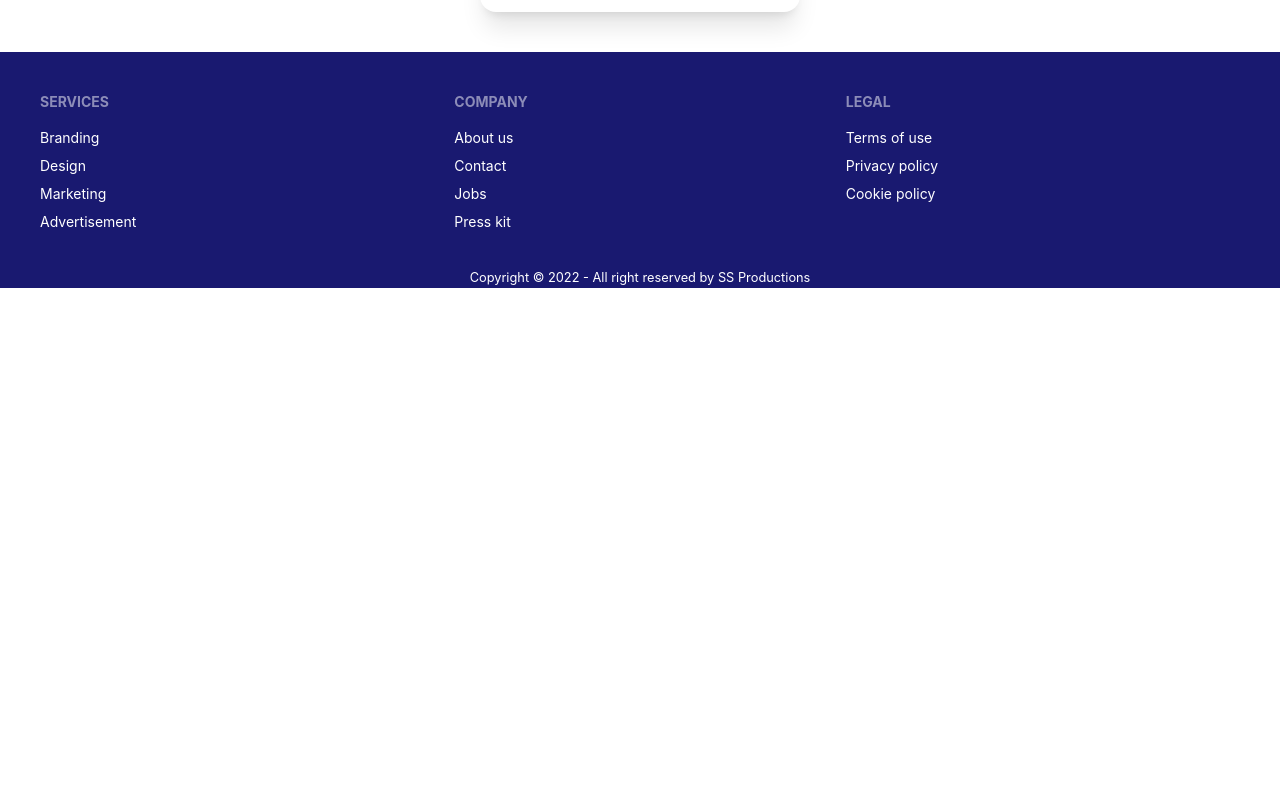
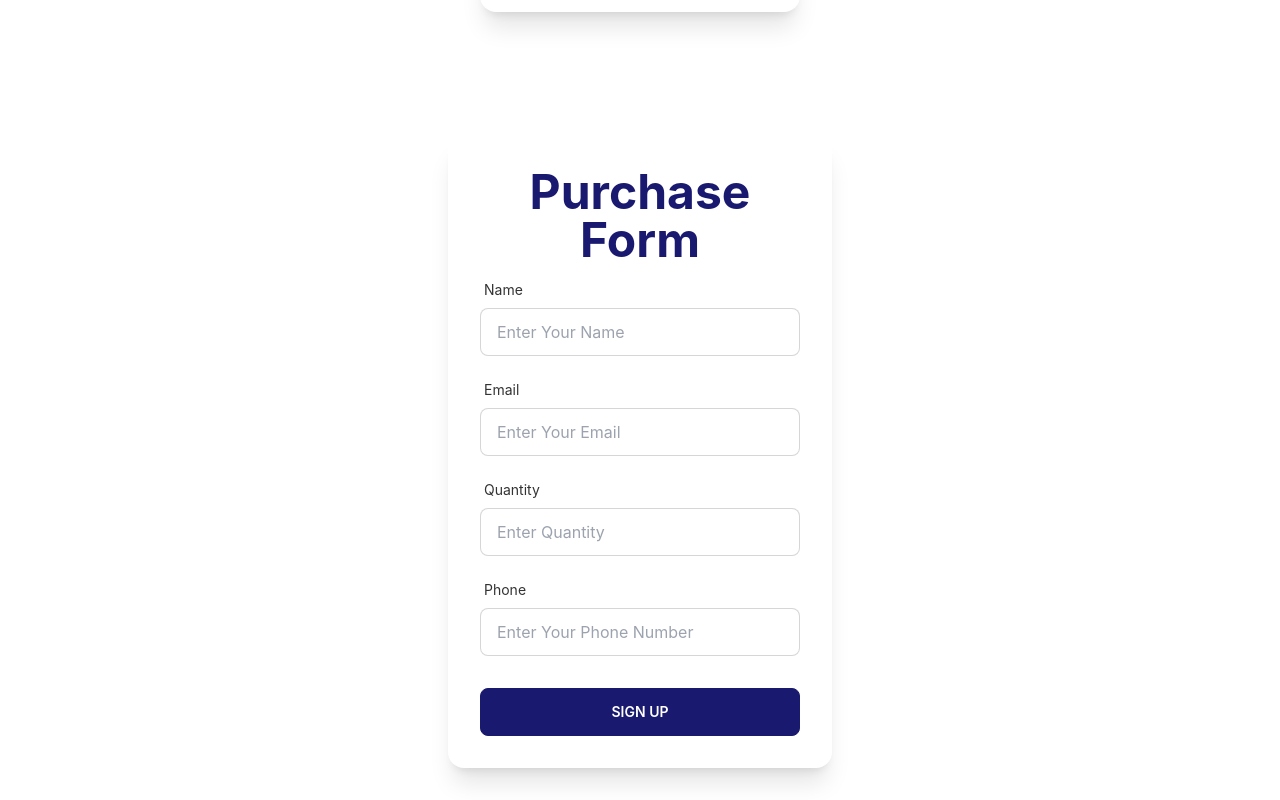
Before and after one commit to swadhin503/manufacturer-project, a React (Create React App) app: page /purchase/1 in a window 1280 px wide. Shown: the part 320-1120 px from the top of the page. Before the commit the page ends 800 px from the top, so only its background shows below. Built offline with nearby package versions, Linux system fonts and the light colour scheme; no server answers.

Commit message:
order form added

```diff
--- a/src/Pages/Login/SignUp.js
+++ b/src/Pages/Login/SignUp.js
@@ -1,26 +1,51 @@
-import React from 'react';
+import React, { useState } from 'react';
 import { useCreateUserWithEmailAndPassword, useSignInWithGoogle } from 'react-firebase-hooks/auth';
 import { useForm } from 'react-hook-form';
 import { Link, useNavigate } from 'react-router-dom';
 import auth from '../../firebase.init';
+import useToken from '../../hooks/useToken';
 import Loading from '../Shared/Loading';
+
 
 const SignUp = () => {
     const [signInWithGoogle, user, loading, error] = useSignInWithGoogle(auth);
 
     const { register, formState: { errors }, handleSubmit } = useForm();
 
+    // const [info,setInfo]= useState();
     const [
         createUserWithEmailAndPassword,
         user1,
         loading1,
         error1,
       ] = useCreateUserWithEmailAndPassword(auth);
-
+      const [token] = useToken(user||user1);
     const navigate = useNavigate();
 
     if(user || user1){
         navigate('/');
+
+    }
+    // console.log(userInfo);
+    if(user){
+      const allInfos = {
+        name: user?.user?.displayName,
+        email:user?.user?.email
+      }
+      // console.log(info)
+      // console.log(allInfos);
+
+      fetch('http://localhost:5000/user',{
+            method:'POST',
+            headers:{
+                'content-type': 'application/json'
+            },
+            body: JSON.stringify(allInfos)
+        })
+        .then(res=>res.json())
+        .then(data=>{
+            console.log(data)
+        })
     }
 
     let errorElement;
@@ -33,9 +58,30 @@ const SignUp = () => {
     }
 
     const onSubmit = data => {
-        console.log(data);
         createUserWithEmailAndPassword(data.email, data.password);
+        const userInfo = {
+          name: data?.name,
+          email: data?.email,
+          phone: data?.phone
+        }
+
+        fetch('http://localhost:5000/user',{
+              method:'POST',
+              headers:{
+                  'content-type': 'application/json'
+              },
+              body: JSON.stringify(userInfo)
+          })
+          .then(res=>res.json())
+          .then(data=>{
+              console.log(data)
+          })
     }
+    // console.log(user)
+      const handleSignIn=() => {
+        signInWithGoogle()
+
+        }
     return (
         <div className="flex justify-center items-center h-screen my-10">
         <div className="card w-96 bg-base-100 shadow-xl">
@@ -107,7 +153,7 @@ const SignUp = () => {
                 <p className="text-primary mt-3">Already have an account? <Link className="text-accent font-bold" to="/login">Login</Link></p>
                 <div className="divider">OR</div>
 
-                <button className="btn btn-outline btn-accent " onClick={() => signInWithGoogle()}>Continue With Google</button>
+                <button className="btn btn-outline btn-accent " onClick={handleSignIn}>Continue With Google</button>
 
             </div>
          </div>
--- a/src/Pages/Parts/Purchase.js
+++ b/src/Pages/Parts/Purchase.js
@@ -1,5 +1,6 @@
 import React from 'react';
 import { useAuthState } from 'react-firebase-hooks/auth';
+import { useForm } from 'react-hook-form';
 import { useQuery } from 'react-query';
 import { useParams } from 'react-router-dom';
 import auth from '../../firebase.init';
@@ -13,13 +14,21 @@ const Purchase = () => {
      )
    )
 
-//    const {name,picture,price,description,minOrder,available} = data;
-    const {user} = useAuthState(auth);
-    console.log(user);
+    const [user] = useAuthState(auth);
+    // console.log(user);
+    // console.log(user?.displayName);
    if(isLoading){
        <Loading></Loading>
    }
+
+   const { register, formState: { errors }, handleSubmit } = useForm();
+
+   const onSubmit = data => {
+    console.log(data);
+    }
+
     return (
+      <div>
         <div className="flex items-center justify-center my-10">
           <div className="grid gird-cols-1 lg:grid-cols-1 w-80 gap-5">
                <div class="card card-compact bg-base-100 shadow-xl">
@@ -37,6 +46,73 @@ const Purchase = () => {
                 </div>
             </div>
          </div>
+
+         {/* order infos */}
+         <div className="flex justify-center items-center h-screen my-10">
+           <div className="card w-96 bg-base-100 shadow-xl">
+             <div className="card-body">
+                <h2 className="text-center text-accent font-bold text-5xl">Purchase Form</h2>
+
+                <form onSubmit={handleSubmit(onSubmit)}>
+                     {/* Name */}
+
+                   <div className="form-control w-full max-w-xs">
+                      <label className="label">
+                         <span className="label-text">Name</span>
+                      </label>
+                    <input type="text" placeholder="Enter Your Name" value={user?.displayName} className="input input-bordered w-full max-w-xs" {...register("name")}/>
+                      <label className="label">
+                      {errors.name?.type === 'required' && <span className="label-text-alt text-red-500">{errors.name.message}</span>}
+                      </label>
+                    </div>
+                            {/* Email */}
+
+                   <div className="form-control w-full max-w-xs">
+                      <label className="label">
+                         <span className="label-text">Email</span>
+                      </label>
+                    <input type="email" placeholder="Enter Your Email" value={user?.email} className="input input-bordered w-full max-w-xs" {...register("email")}/>
+                      <label className="label">
+                      {errors.email?.type === 'required' && <span className="label-text-alt text-red-500">{errors.email.message}</span>}
+                      </label>
+                    </div>
+
+                    {/* Quantity */}
+
+                    <div className="form-control w-full max-w-xs">
+                      <label className="label">
+                         <span className="label-text">Quantity</span>
+                      </label>
+                    <input type="number" placeholder="Enter Quantity" className="input input-bordered w-full max-w-xs" {...register("orderQuantity",
+                    {
+                       min: 18, max: 99
+                    }
+
+                    )}/>
+                      <label className="label">
+                      {errors.password?.type === 'required' && <span className="label-text-alt text-red-500">{errors.orderQuantity?.message}</span>}
+                      {errors.password?.type === 'minLength' && <span className="label-text-alt text-red-500">{errors.password.message}</span>}
+                      </label>
+                    </div>
+
+                    <div className="form-control w-full max-w-xs">
+                      <label className="label">
+                         <span className="label-text">Phone</span>
+                      </label>
+                    <input type="text" placeholder="Enter Your Phone Number" className="input input-bordered w-full max-w-xs" {...register("phone")}/>
+
+                    <label className="label">
+
+                      </label>
+                    </div>
+
+                    <input className="btn btn-accent w-full max-w-xs text-white mt-4" type="submit" value="Sign Up" />
+                </form>
+
+            </div>
+         </div>
+    </div>
+      </div>
     );
 };
 
--- /dev/null
+++ b/src/hooks/useToken.js
@@ -0,0 +1,29 @@
+import React, { useEffect, useState } from 'react';
+
+const useToken = (user,userInfo) => {
+    const [token,setToken] = useState();
+    useEffect(()=>{
+        const email = user?.user?.email || userInfo?.email;
+
+        // const currentUser = {email: email,
+        //                      name: userInfo?.name || user?.user?.displayName
+        // };
+        // console.log(currentUser);
+        // if(email){
+        //     fetch(`http://localhost:5000/users`,{
+        //         method:'POST',
+        //         headers:{
+        //             'Content-Type': 'application/json'
+        //         },
+        //         body: JSON.stringify(currentUser)
+        //     })
+        //     .then(res=>res.json())
+        //     .then(data=>{
+        //         console.log(data)
+        //     })
+        // }
+    },[user,userInfo])
+    return [token]
+};
+
+export default useToken;
```
Lines whose indentation alone changed are shown as unchanged.
